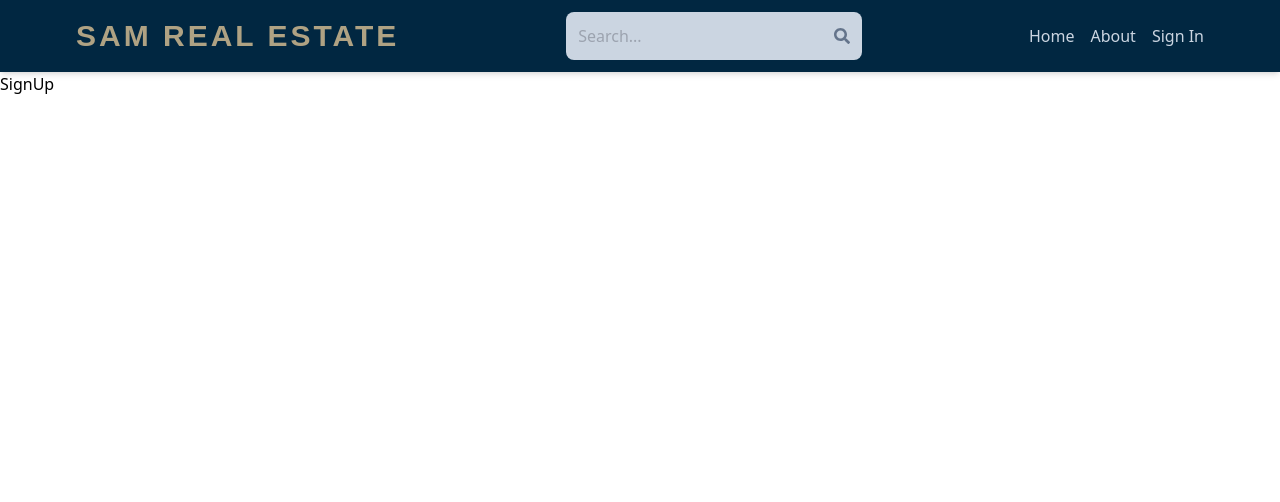
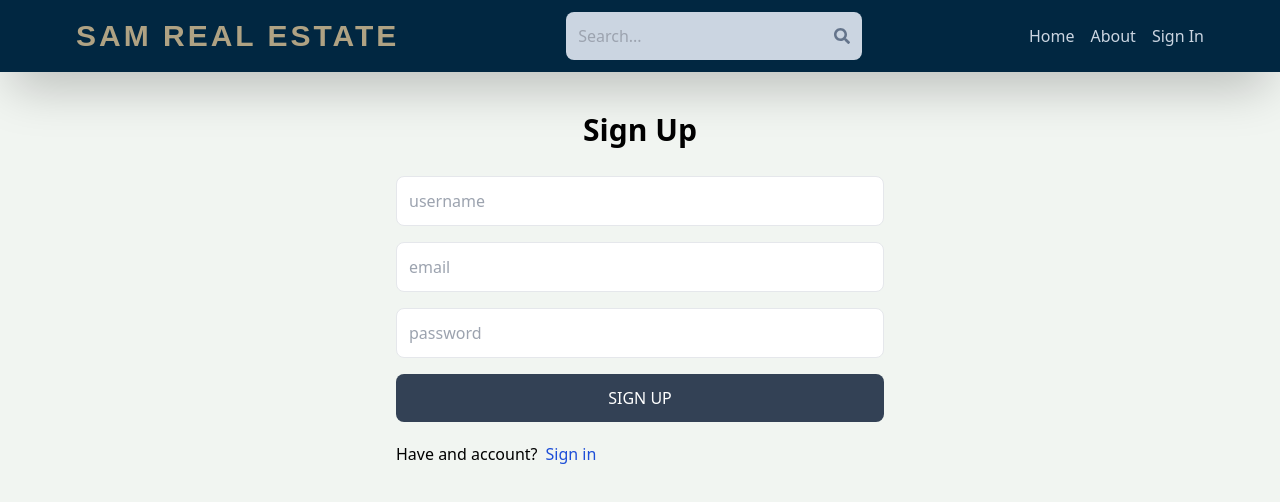
Before and after one commit to shamim159/Sam-RealEstate, a React (Vite) app in the folder client/: page /sign-up in a window 1280 px wide. Shown: the top 502 px of the page. Built offline with nearby package versions, Linux system fonts and the light colour scheme; a web font is replaced by a local one.

Commit message:
complete sign up routes for ui

```diff
--- a/client/src/components/Header.jsx
+++ b/client/src/components/Header.jsx
@@ -3,7 +3,7 @@
 
 export default function Header() {
   return (
-    <header className='bg-Logo-bg shadow-md'>
+    <header className='bg-Logo-bg shadow-2xl'>
         <div className= 'flex justify-between items-center max-w-6xl mx-auto p-3'>
         <Link to='/'>
         <h1 className='font-bold text-sm sm:text-xl flex flex-wrap'>
--- a/client/src/index.css
+++ b/client/src/index.css
@@ -6,6 +6,10 @@
   }
 @tailwind utilities;
 
+body{
+  background-color: rgb(241,245,241) ;
+}
+
 @font-face {
     font-family: "pop";
     src: url("../public/assets/pop.ttf");
--- a/client/src/pages/SignUp.jsx
+++ b/client/src/pages/SignUp.jsx
@@ -1,7 +1,22 @@
 import React from 'react'
+import { Link } from 'react-router-dom'
 
 export default function SignUp() {
   return (
-    <div>SignUp</div>
+    <div className='p-3 max-w-lg mx-auto'>
+      <h1 className='text-3xl text-center font-semibold my-7'>Sign Up</h1>
+      <form className='flex flex-col gap-4'>
+        <input type="text" placeholder='username' className='border p-3 rounded-lg' id='username'/>
+        <input type="text" placeholder='email' className='border p-3 rounded-lg' id='email'/>
+        <input type="text" placeholder='password' className='border p-3 rounded-lg' id='password'/>
+        <button className=' bg-slate-700 text-white p-3 rounded-lg uppercase hover:opacity-95 disabled:opacity-80'>Sign Up</button>
+      </form>
+      <div className='flex gap-2 mt-5'>
+        <p>Have and account?</p>
+        <Link to={"/sign-in"}>
+          <span className='text-blue-700'>Sign in</span>
+        </Link>
+      </div>
+    </div>
   )
 }
```
